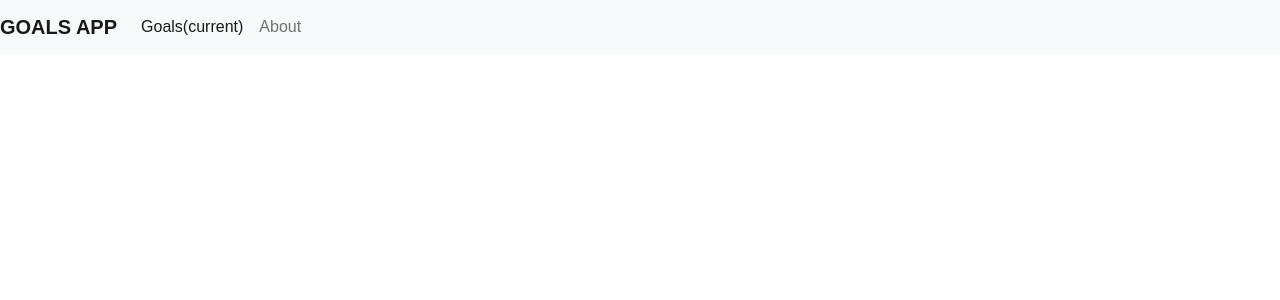
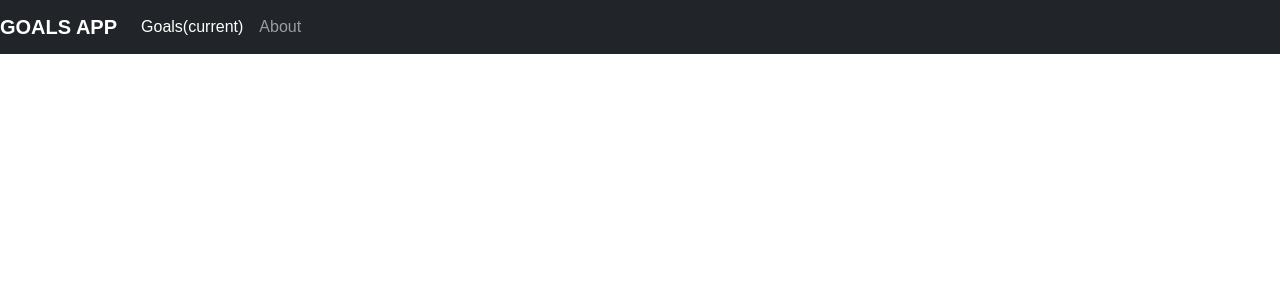
Before and after one commit to joey57/Goals, an Angular app: page / in a window 1280 px wide. Shown: the top 300 px of the page. Built offline with nearby package versions, Linux system fonts and the light colour scheme; what @ngx-progressbar/core, @ngx-progressbar/http would draw is missing.

Commit message:
added routerlink active

```diff
--- a/src/app/navbar/navbar.component.html
+++ b/src/app/navbar/navbar.component.html
@@ -1,12 +1,12 @@
-<nav class="navbar navbar-expand-lg navbar-light bg-light">
-    <a class="navbar-brand"><b>GOALS APP</b></a>
+<nav class="navbar navbar-expand-lg navbar-dark bg-dark">
+    <a class="navbar-brand" routerLink="goals"><b>GOALS APP</b></a>
     <button class="navbar-toggler" type="button" data-bs-toggle="collapse" data-bs-target="#navbarNavAltMarkup" aria-controls="navbarNavAltMarkup" aria-expanded="false" aria-label="Toggle navigation">
       <span class="navbar-toggler-icon"></span>
     </button>
     <div class="collapse navbar-collapse" id="navbarNavAltMarkup">
       <div class="navbar-nav">
-        <a class="nav-item nav-link active">Goals<span class="sr-only">(current)</span></a>
-        <a class="nav-item nav-link">About</a>
+        <a class="nav-item nav-link active" routerLink="goals" routerLinkActive="active">Goals<span class="sr-only">(current)</span></a>
+        <a class="nav-item nav-link" routerLink="/about" routerLinkActive="active"> About</a>
       </div>
     </div>
 </nav>
```
